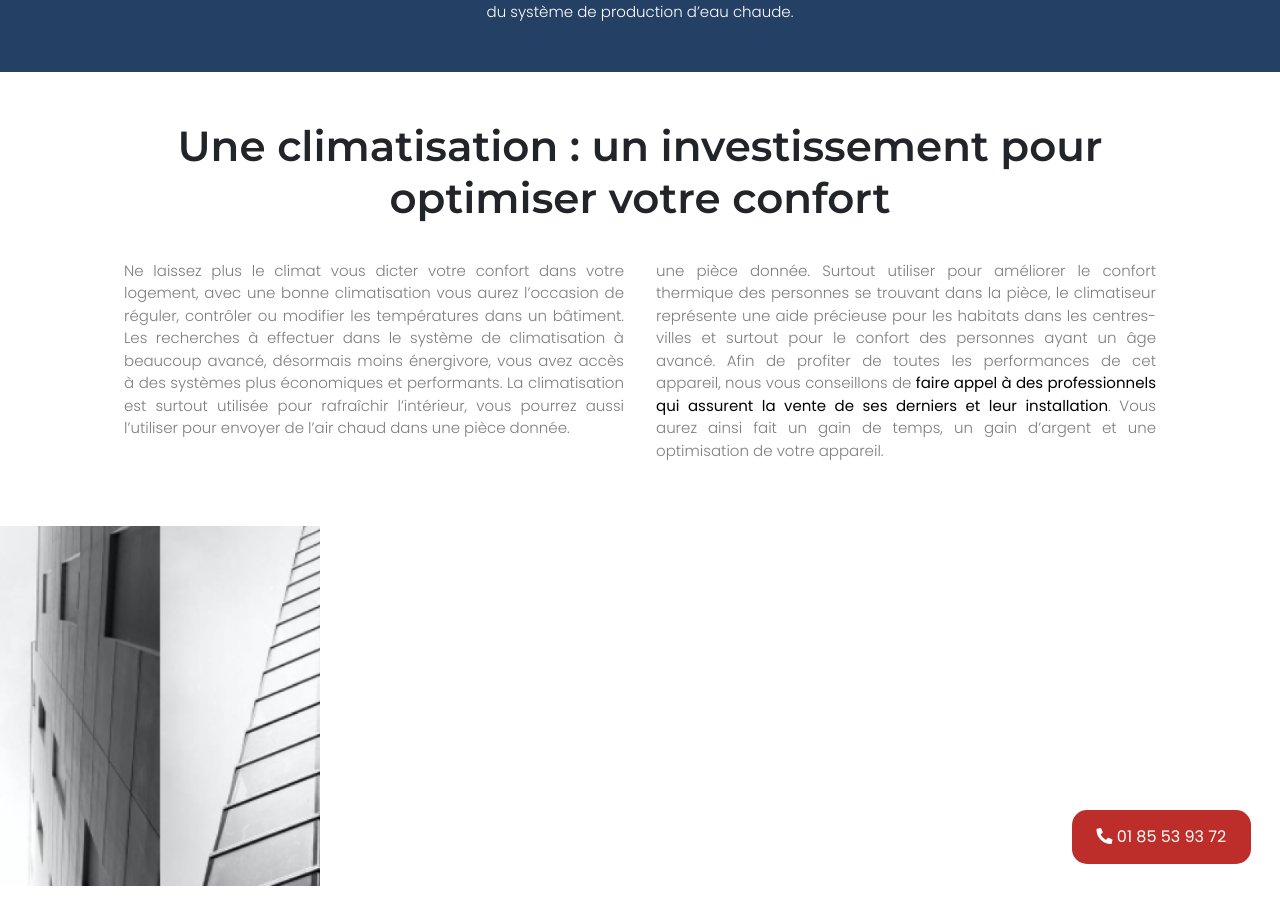
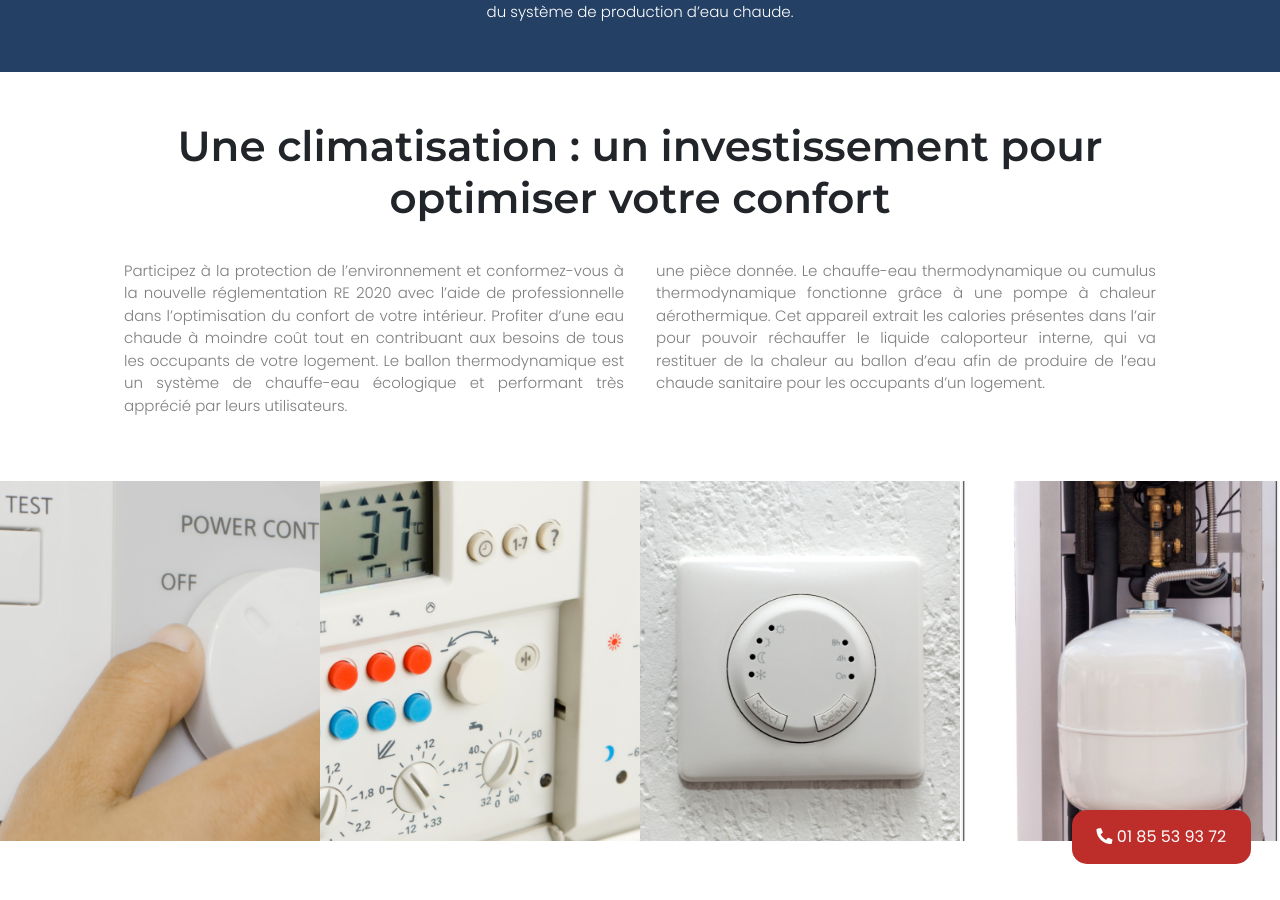
Before and after one commit to ejezie/pompe-a-chaleur-91.com, a Jekyll site: the page built from src/ballon-thermodynamique.html, in a window 1280 px wide and 900 px high, scrolled down 1288 px. Built offline with Jekyll 4.4.1, drawn with Linux system fonts in a browser that asks for light colours; some of the changed text lies outside the part shown.

Commit message:
Update ballon-thermodynamique.html

```diff
--- a/src/ballon-thermodynamique.html
+++ b/src/ballon-thermodynamique.html
@@ -5,16 +5,16 @@
 description:
 ---
 
-<section class="slider slide1">
+<section class="slider slide1" id="thbg">
     <div class="container">
-        <h1>Ballon thermodynamique, votre eau chaude sanitaire écologique</h1>
+        <h1> <span>Ballon thermodynamique</span>, votre eau chaude sanitaire écologique</h1>
     </div>
 </section>
 
 <div class="sec-one th-one">
-    <h2>Ballon thermodynamique à air ambiant</h2>
+    <h2 class="observe">Ballon thermodynamique à air ambiant</h2>
     <div class="content-wrap">
-        <div class="content">
+        <div class="content observe">
             <div class="wrap">
                 <div class="logo-wrap">
                     <img src="./assets/img/snowflake.png" alt="snowflake">
@@ -25,7 +25,7 @@
             </div>
         </div>
         <div class="content-button">
-            <div class="content">
+            <div class="content observe">
                 <div class="wrap">
                     <div class="logo-wrap">
                         <img src="./assets/img/snowflake.png" alt="snowflake">
@@ -35,9 +35,9 @@
                     </p>
                 </div>
             </div>
-              <a class="button btn-menu" href="{% link devis.html %}"> Devis Gratuit</a>
+              <a class="button btn-menu observe" href="{% link devis.html %}"> Devis Gratuit</a>
         </div>
-        <div class="content">
+        <div class="content observe">
             <div class="wrap">
                 <div class="logo-wrap">
                     <img src="./assets/img/snowflake.png" alt="snowflake">
@@ -47,43 +47,54 @@
                 </p>
             </div>
         </div>
-        <p style="max-width: 800px; text-align: center; margin-top: 2rem; color: white;">Vous l’aurez constaté, il existe un grand nombre de modèles de ballon thermodynamique. Afin d’être sûr de satisfaire vos besoins en eau chaude, nous vous recommandons de demander conseil à un professionnel du système de production d’eau chaude.
+        <p style="max-width: 800px; text-align: center; margin-top: 2rem; color: white;" class="observe">Vous l’aurez constaté, il existe un grand nombre de modèles de ballon thermodynamique. Afin d’être sûr de satisfaire vos besoins en eau chaude, nous vous recommandons de demander conseil à un professionnel du système de production d’eau chaude.
         </p>
     </div>
 </div>
 
-<div class="sec-two">
+<div class="sec-two observe">
     <h2>Une climatisation : un investissement pour <br> optimiser votre confort</h2>
     <div class="content-wrap">
-        <p>Ne laissez plus le climat vous dicter votre confort dans votre logement, avec une bonne climatisation vous aurez l’occasion de réguler, contrôler ou modifier les températures dans un bâtiment. Les recherches à effectuer dans le système de climatisation à beaucoup avancé, désormais moins énergivore, vous avez accès à des systèmes plus économiques et performants. La climatisation est surtout utilisée pour rafraîchir l’intérieur, vous pourrez aussi l’utiliser pour envoyer de l’air chaud dans une pièce donnée. </p>
+        <p>Participez à la protection de l’environnement et conformez-vous à la nouvelle réglementation RE 2020 avec l’aide de professionnelle dans l’optimisation du confort de votre intérieur. Profiter d’une eau chaude à moindre coût tout en contribuant aux besoins de tous les occupants de votre logement. Le ballon thermodynamique est un système de chauffe-eau écologique et performant très apprécié par leurs utilisateurs. </p>
         <p>une pièce donnée.
-            Surtout utiliser pour améliorer le confort thermique des personnes se trouvant dans la pièce, le climatiseur représente une aide précieuse pour les habitats dans les centres-villes et surtout pour le confort des personnes ayant un âge avancé.
-            Afin de profiter de toutes les performances de cet appareil, nous vous conseillons de <strong style="color: black;"> faire appel à des professionnels qui assurent la vente de ses derniers et leur installation</strong>. Vous aurez ainsi fait un gain de temps, un gain d’argent et une optimisation de votre appareil.
+            Le chauffe-eau thermodynamique ou cumulus thermodynamique fonctionne grâce à une pompe à chaleur aérothermique. Cet appareil extrait les calories présentes dans l’air pour pouvoir réchauffer le liquide caloporteur interne, qui va restituer de la chaleur au ballon d’eau afin de produire de l’eau chaude sanitaire pour les occupants d’un logement.
             </p>
     </div>
 </div>
 
-<div class="sec-three">
-    <img src="./assets/img/series.png" alt="">
+<div class="sec-three observe">
+    <img src="./assets/img/th1.png" alt="">
+    <img src="./assets/img/th2.png" alt="">
+    <img src="./assets/img/th3.png" alt="">
+    <img src="./assets/img/th4.png" alt="">
 </div>
 
 <div class="sec-four">
     <div class="content-wrap">
-        <div class="left">
+        <div class="left observe">
             <div class="wrap">
-                <h2>Les critères à voir avant l’installation
+                <h2>Bénéficier du crédit d’impôt avec une équipe certifiée RGE
                 </h2>
-                <p>Comme tous les appareils à utiliser dans votre maison ou sur votre lieu de travail, vous devez vérifier plusieurs points afin de vous assurer de trouver l’appareil idéal pour vos espaces. Le premier critère est le budget que vous allez mettre dans l’achat de votre climatisation. <strong style="color: black;"> Nous vous aidons à trouver la solution correspondant à vos besoins et votre budget.</strong> Le deuxième critère est la puissance de l’appareil dont vous aurez besoin, en effet, si sa puissance est trop basse, votre confort ne sera pas optimal et augmentera votre consommation d’électricité. Par ailleurs, si votre appareil est trop puissant, vous aurez fait une dépense inutile. Le troisième critère à revoir est vos besoins, vous devez définir le nombre de pièces à climatiser ainsi que l’usage que vous en ferez. </p>
-                <a class="button btn-menu" href="{% link devis.html %}"> Devis Gratuit</a>
+                <p class="text">Soumettez votre demande d’aide financière avec MaPrimeRénov', <strong style="color: black;"> notre équipe vous accompagne pour vous aider à trouver les aides qu’il vous faut.</strong> Voici les conditions principales pour bénéficier de MaPrimeRénov’ : </p>
+                <p><i class="fas fa-angle-right" style="color: #bd2e2b;"></i> Être propriétaire occupant ou propriétaire bailleur ou syndicat de copropriétaires </p>
+                <p><i class="fas fa-angle-right" style="color: #bd2e2b;"></i> Être fiscalement domicilié en France </p>
+                <p><i class="fas fa-angle-right" style="color: #bd2e2b;"></i> Votre maison ou appartement doit avoir plus de 2 ans </p>
+                <p><i class="fas fa-angle-right" style="color: #bd2e2b;"></i> Que ce soit votre résidence principale </p>
+                <p class="text"><i class="fas fa-angle-right" style="color: #bd2e2b;"></i> Vos travaux doivent être réalisés par des artisans certifiés RGE comme notre entreprise
+                    Aussi vous avez accès à l’Eco prêt à taux zéro, à la prime énergie et à un taux de TVA réduit à 5,5 % pour un chauffe-eau thermodynamique.
+                     </p>
+                <p>Nous travaillons avec des marques françaises et étrangères réputées internationalement. <strong style="color: black;"> Notre équipe est là pour vous guider de l’achat jusqu’à l’installation.</strong></p>
             </div>
         </div>
-        <div class="right">
+        <div class="right observe">
             <div class="wrap">
-                <h2>L’avantage d’avoir une climatisation chez vous</h2>
-                <div class="text">Nous vous donnons les raisons d’acheter une climatisation :</div>
-                <p><i class="fas fa-check"></i>Vous profiterez sans attendre d’un confort immédiat</p>
-                <p><i class="fas fa-check"></i>Faites des économies avec les climatisations réversibles, elles ont la capacité de restituer 3 fois l’énergie qu’elles absorbent.</p>
-                <p><i class="fas fa-check"></i>Opter pour un appareil acoustiquement agréable tout en vous protégeant du pollen, des poussières avec nos produits équipés d’un système de filtration et d’assainissement de l’air.</p>
+                <h2>Les avantages d’un ballon thermodynamique
+                </h2>
+                <div class="text">Choisir le ballon thermodynamique pour vos travaux de rénovation d’énergie ou de construction vous permet de bénéficier de plusieurs atouts :</div>
+                <p><i class="fas fa-check"></i>Des avantages écologiques : l’un des principaux buts de la RE 2020, avec un ballon thermodynamique vous pourrez diminuer les émissions de CO² et économiser jusqu’à 600 litres d’eau par jour. De plus, elle utilise une ressource inépuisable et gratuite comme l’air.</p>
+                <p><i class="fas fa-check"></i>Des avantages économiques : le ballon thermodynamique permet de réaliser à lui tout seul une économie d’énergie allant jusqu’à 70 % de moins sur votre facture d’énergie. Ensuite, vous pourrez la rentabiliser 4 à 5 ans plus tard. Enfin, si vous voulez investir dans cet appareil vous pourrez bénéficier d’aides financières accordées par l’état.</p>
+                <p><i class="fas fa-check"></i>Avantage technique : véritable avance technologique dans le système de production d’eau chaude, son système inclut un réglage manuel et des réglages programmables afin de l’adapter aux besoins de vos quotidiens.</p>
+                <div class="text"> <div class="text">Choisir le ballon thermodynamique pour vos travaux de rénovation d’énergie ou de construction vous permet de bénéficier de plusieurs atouts :</div></div>
             </div>
         </div>
     </div>
```
